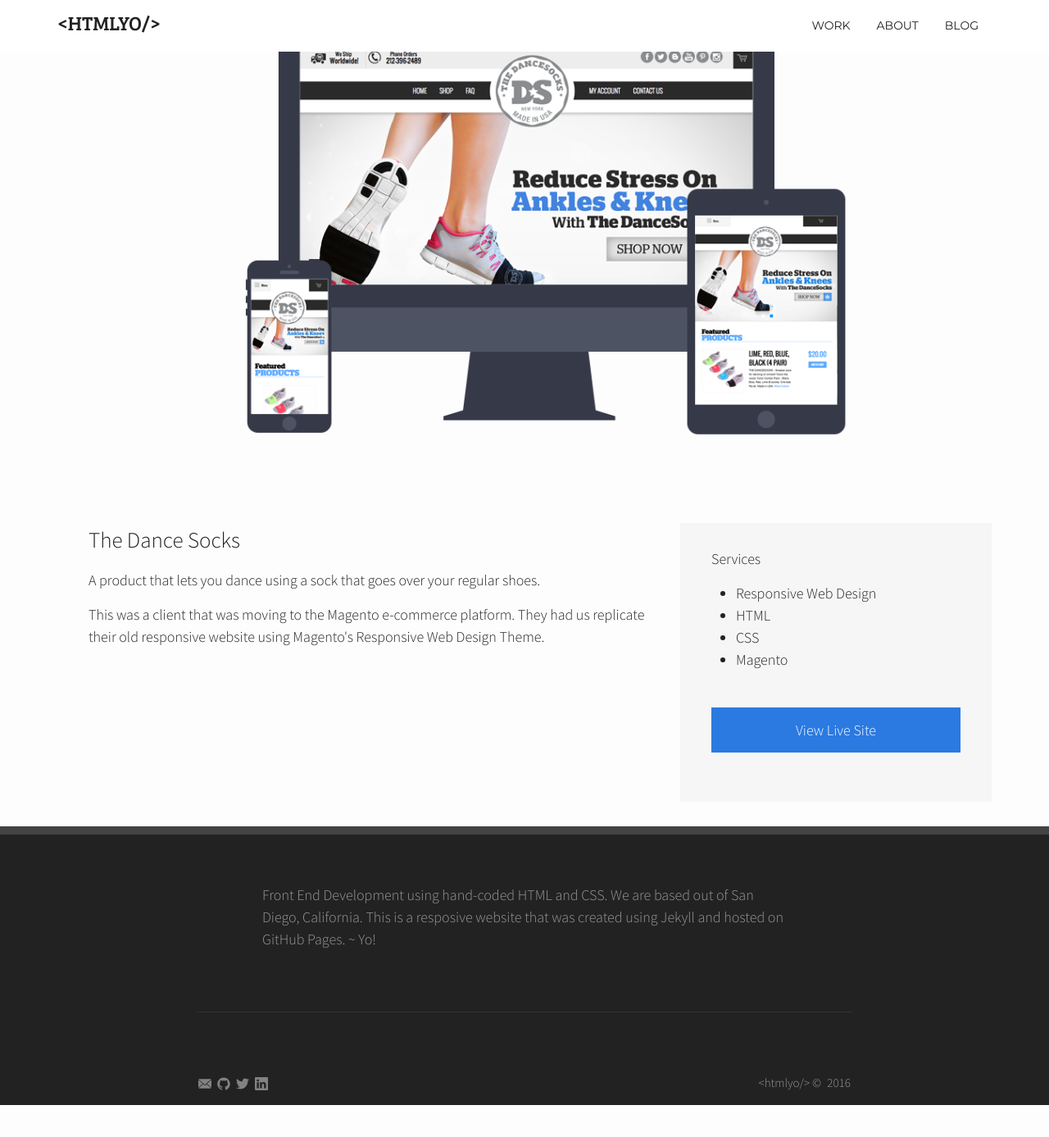
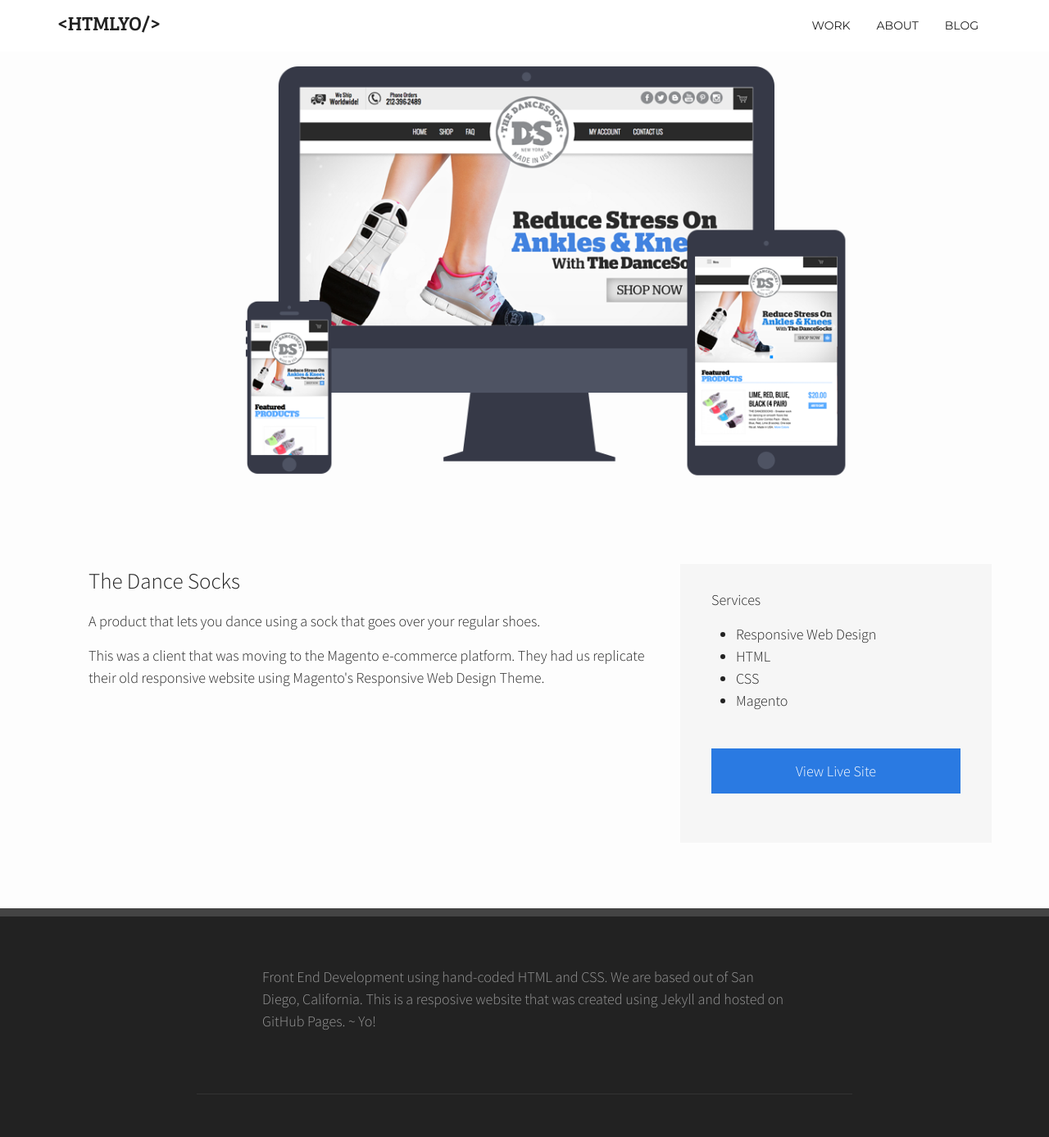
Before and after one commit to tomle444/htmlyo, a Jekyll site: the page built from _work/work3.md, in a window 1280 px wide and 1400 px high. Shown: the top 1387 px of the window at 82% size. Built offline with Jekyll 4.4.1, drawn with Linux system fonts in a browser that asks for light colours; nearby versions of some CDN libraries.

Commit message:
Add body class to Work items

```diff
--- a/_sass/_cms.scss
+++ b/_sass/_cms.scss
@@ -16,6 +16,14 @@
 				}
 			}
 		}
+	}
+
+	body.work {
+		.page-content {
+			padding: 80px 0;
+			position: relative;
+		}
+
 	}
 
 	// Work Detail
```
Also changed, not shown: _work/work1.md (+1 -0 lines), _work/work2.md (+1 -0 lines), _work/work3.md (+1 -0 lines).
